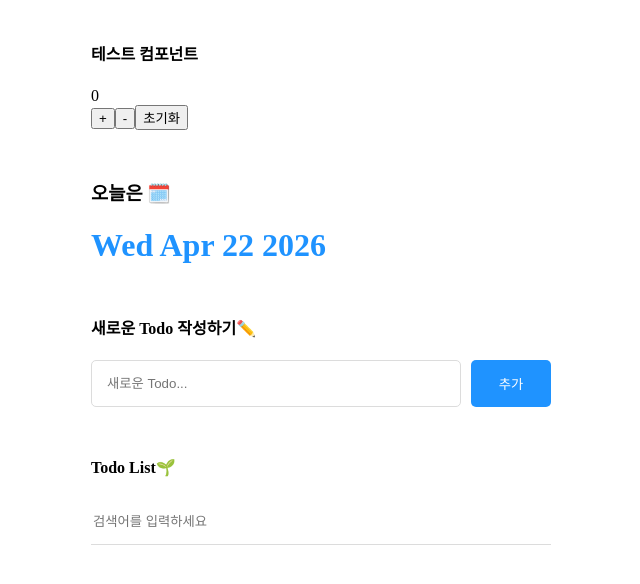
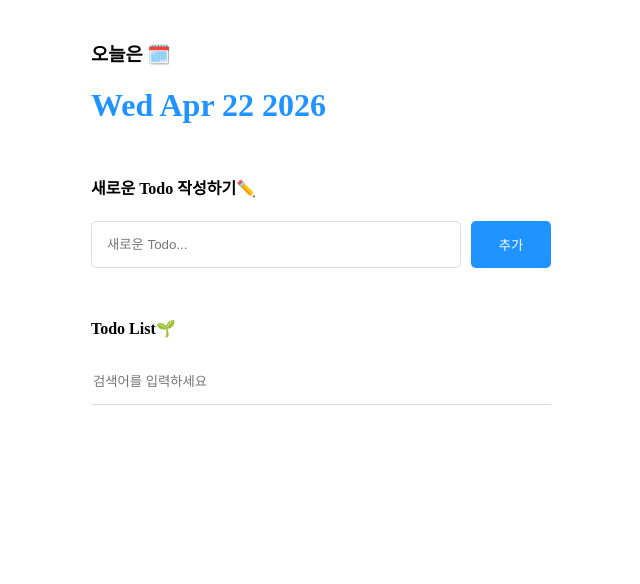
Before and after one commit to 2uuuz/react_project2, a React (Create React App) app: page / in a window 1280 px wide. Shown: the top 584 px of the page, without its empty margins (319-959 px from the left). Built offline with nearby package versions, Linux system fonts and the light colour scheme.

Commit message:
useReducer 변환

```diff
--- a/src/App.js
+++ b/src/App.js
@@ -2,46 +2,63 @@ import './App.css';
 import Header from './component/Header';
 import TodoEditor from './component/TodoEditor';
 import TodoList from './component/TodoList';
-import { useState, useRef } from 'react';
-import TestComp from './component/TestComp';
+import { useReducer, useRef } from 'react';
+
+function reducer(state, action){
+  //상태변환 코드
+  switch(action.type){
+    case "CREATE": {
+      return [action.newItem, ...state];
+    }
+    case "UPDATE": {
+      return state.map((it) =>
+      it.id === action.targetId ? {...it, isDone: !it.isDone,} : it
+      );
+    }
+    case "DELETE": {
+      return state.filter((it) => it.id !== action.targetId);
+    }
+    default:
+      return state;
+  }
+}
 
 function App() {
+  const [todo, dispatch] = useReducer(reducer, []);
   const idRef = useRef(0);
-  const [todo, setTodo] = useState([]);
+
   // Todo 생성
   const onCreate = (content) => {
-    const newItem = {
-      id: idRef.current,
-      content,
-      isDone: false,
-      createdDate: new Date().getTime(),
-    };
-    setTodo([newItem, ...todo]);
+    dispatch({
+      type: "CREATE",
+      newItem: {
+        id: idRef.current,
+        content,
+        isDone: false,
+        createdDate: new Date().getTime(),
+      },
+    });
     idRef.current += 1;
-  }
+  };
+
   //Todo 체크박스 업데이트
   const onUpdate = (targetId) => {
-    setTodo(
-      todo.map((it) => {
-        if(it.id === targetId){
-          return{
-            ...it,
-            isDone: !it.isDone,
-          };
-        }else{
-          return it;
-        }
-      })
-    );
+    dispatch({
+      type: "UPDATE",
+      targetId,
+    });
   };
+
   //Todo 삭제
   const onDelete = (targetId) => {
-    setTodo(todo.filter((it) => it.id !== targetId));
+    dispatch({
+      type: "DELETE",
+      targetId,
+    });
   };
 
   return (
     <div className='App'>
-      <TestComp />
       <Header />
       <TodoEditor onCreate={onCreate} />
       <TodoList todo={todo} onUpdate={onUpdate} onDelete={onDelete} />
--- a/src/component/TestComp.js
+++ /dev/null
@@ -1,33 +0,0 @@
-import { useReducer } from "react";
-
-function reducer(state, action) {
-    switch (action.type){
-        case "INCREASE":
-            return state + action.data;
-        case "DECREASE":
-            return state - action.data;
-        case "INIT":
-            return 0;
-        default:
-            return state;
-    }
-}
-
-function TestComp() {
-    const [count, dispatch] = useReducer(reducer, 0);
-
-    return(
-        <div>
-            <h4>테스트 컴포넌트</h4>
-            <div>
-                <bold>{count}</bold>
-            </div>
-            <div>
-                <button onClick={() => dispatch({type:"INCREASE", data: 1})}>+</button>
-                <button onClick={() => dispatch({type:"DECREASE", data: 1})}>-</button>
-                <button onClick={() => dispatch({type:"INIT"})}>초기화</button>
-            </div>
-        </div>
-    );
-}
-export default TestComp;
```
